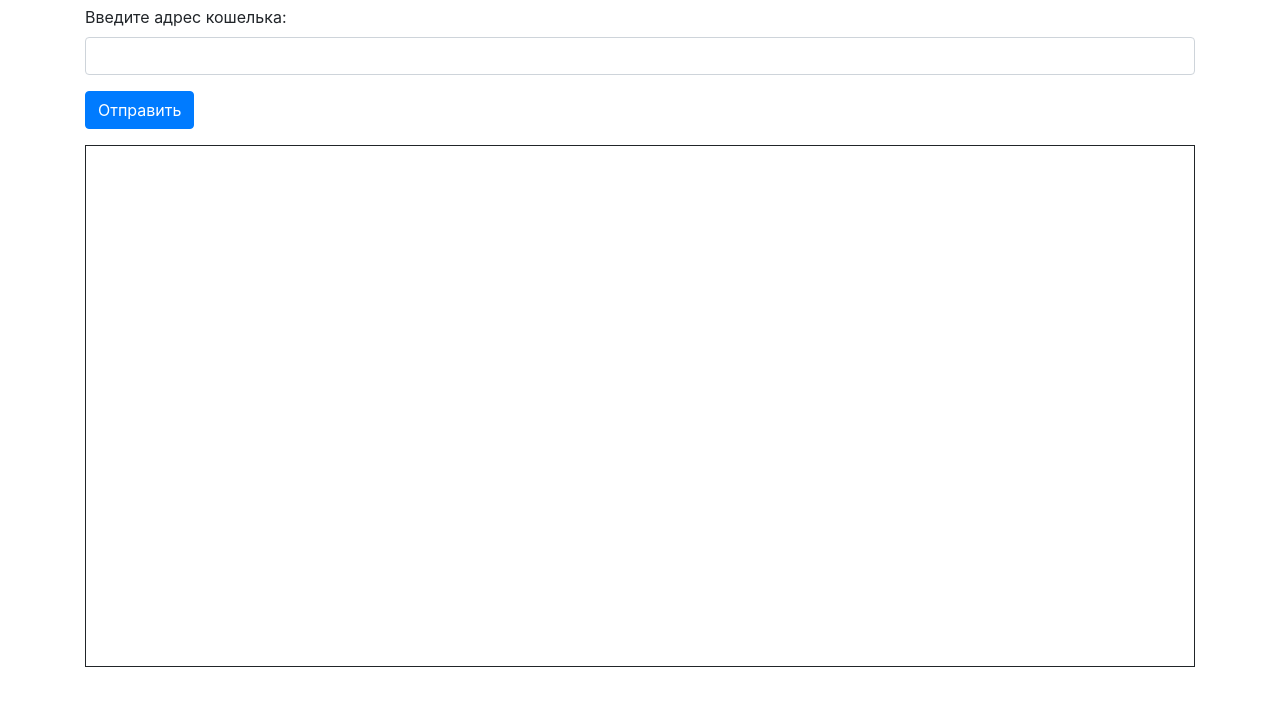
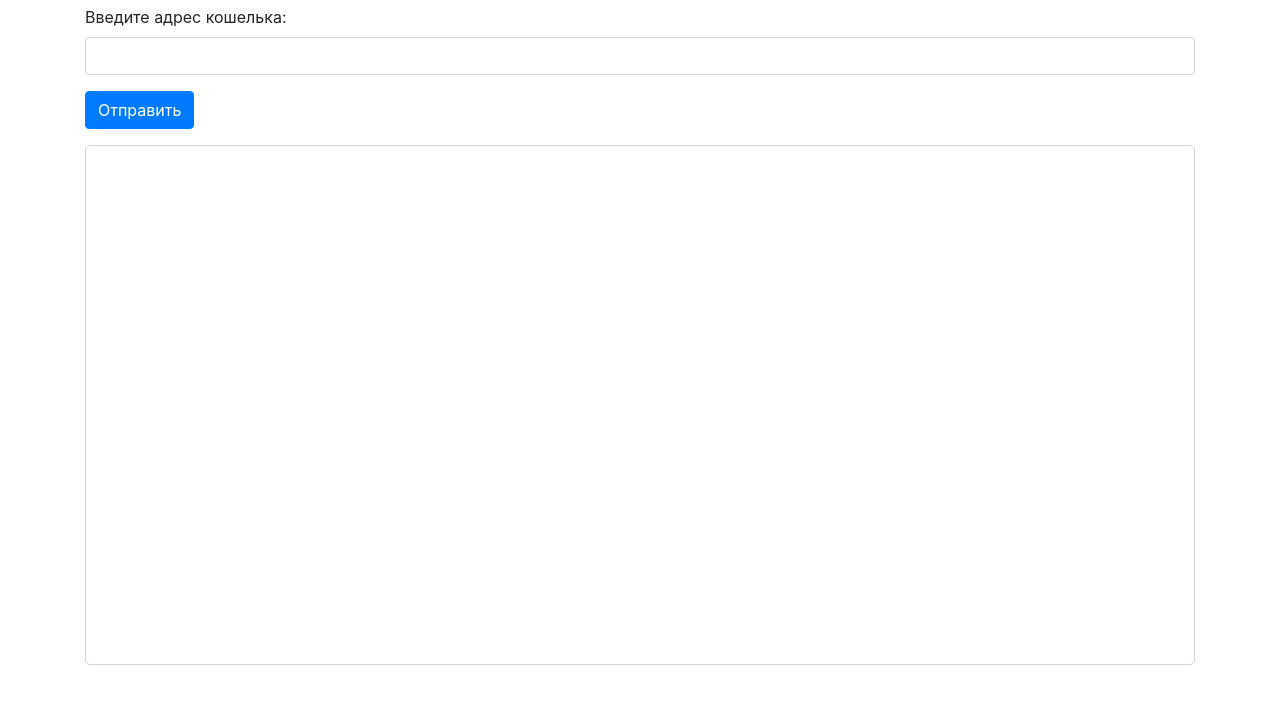
Before and after one commit to ntl-y/ton-graph, a plain HTML site: page static/index.html in a window 1280 px wide. Shown: the part 99-800 px from the top of the page. Drawn offline with nearby package versions, Linux system fonts and the light colour scheme; files whose address does not match are found by name.

Commit message:
style add

```diff
--- a/static/index.html
+++ b/static/index.html
@@ -4,10 +4,14 @@
     <title>Граф транзакций</title>
     <link href="https://maxcdn.bootstrapcdn.com/bootstrap/4.5.2/css/bootstrap.min.css" rel="stylesheet">
     <style>
-        #resultOutput {
-            height: calc(100vh - 280px); /* 280px - это сумма высоты заголовка, формы ввода и кнопки */
-            overflow-y: auto; /* Добавить вертикальную прокрутку, если содержимое слишком длинное */
-        }
+    #resultOutput {
+        background-color: white; /* Set background color to white */
+        border: 1px solid lightgray; /* Gray border around resultOutput */
+        border-radius: 5px; /* Add rounded corners */
+        padding: 10px; /* Add some padding for spacing */
+        height: calc(100vh - 280px); /* 280px - это сумма высоты заголовка, формы ввода и кнопки */
+        /*overflow-y: auto; /* Добавить вертикальную прокрутку, если содержимое слишком длинное */
+    }
 
     </style>
 </head>
@@ -21,7 +25,7 @@
             </div>
             <button type="submit" class="btn btn-primary">Отправить</button>
         </form>
-        <div class="mt-3 form-group" style="border:1px solid;">
+        <div class="mt-3 form-group">
             <div id="resultOutput">
         </div>
     </div>
```
